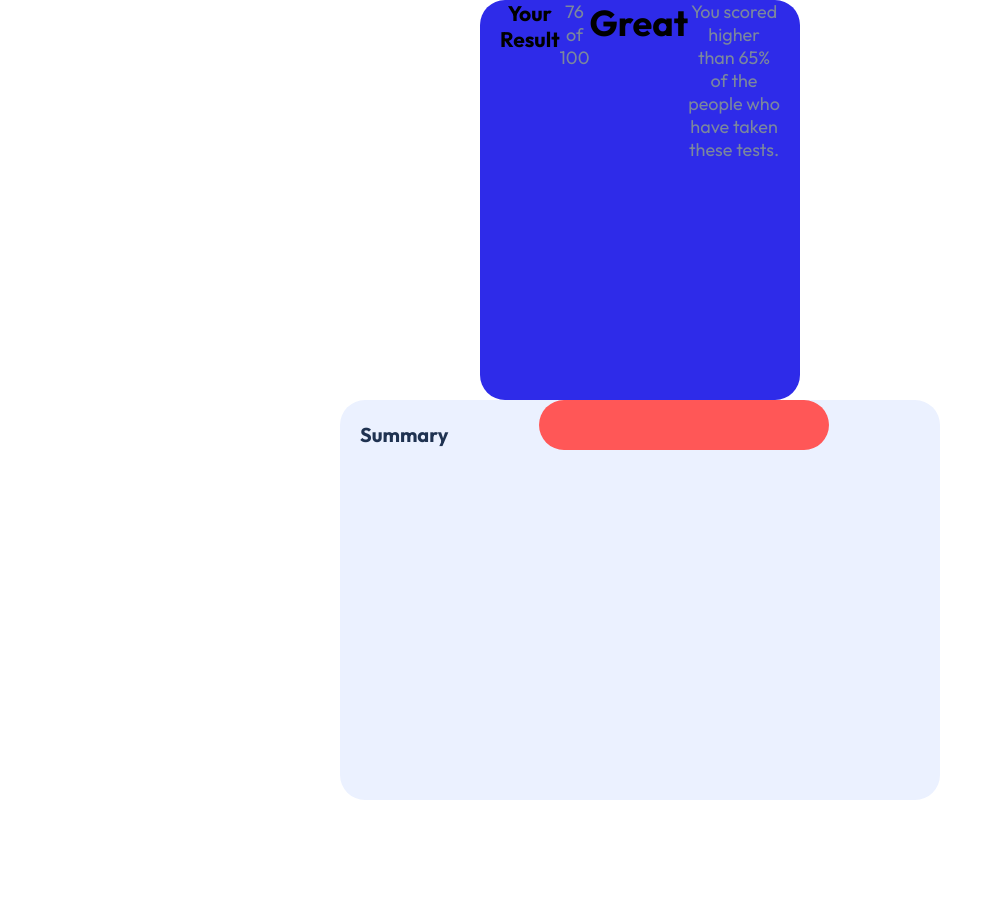
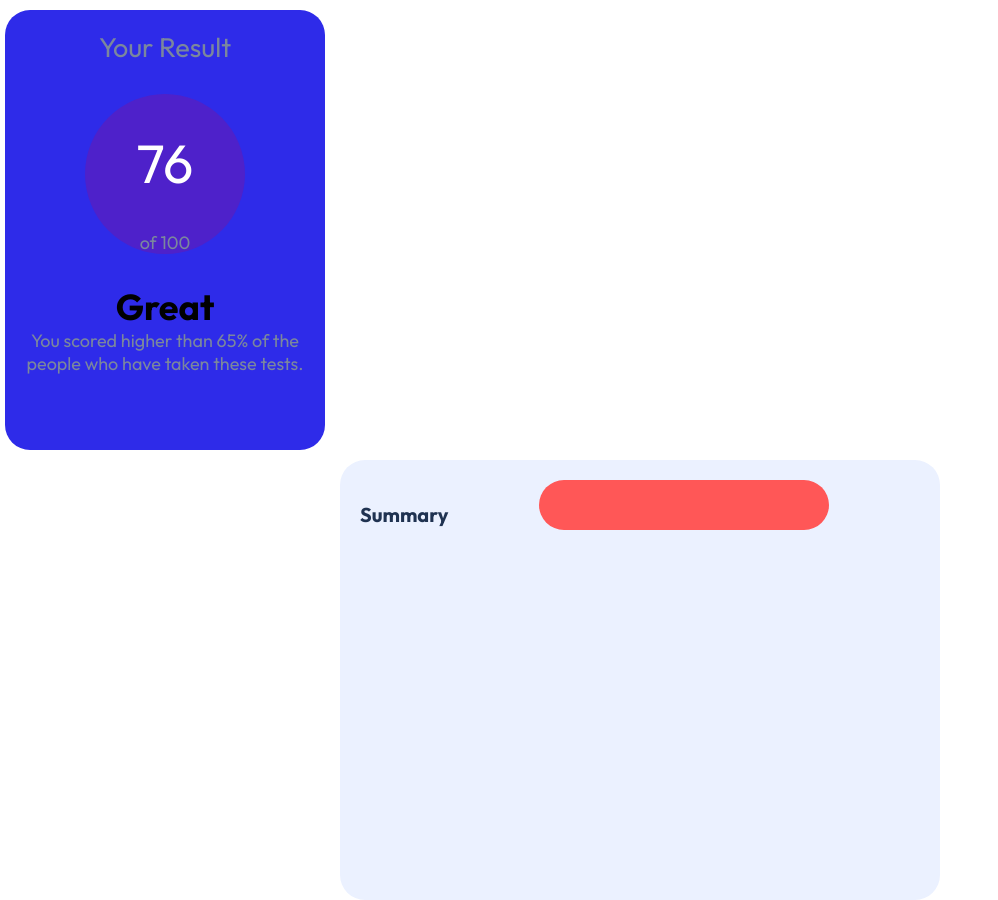
Before and after one commit to zembezn/results-summary-component, a React (Create React App) app: page / in a window 1280 px wide. Shown: the whole page, without its empty margins (0-998 px from the left). Before the commit the page ends 800 px from the top, so only its background shows below. Built offline with nearby package versions, Linux system fonts and the light colour scheme.

Commit message:
revised results container

```diff
--- a/src/App.js
+++ b/src/App.js
@@ -1,6 +1,6 @@
 import GlobalStyles from "./Components/Globalstyle"
 import { Result } from "./Components/Styled/Result.styled";
-import { ContainerRes } from "./Components/Styled/ResultsContainer.styled";
+import { Span, CircleContainer, ContainerRes, Title } from "./Components/Styled/ResultsContainer.styled";
 import { ContainerSum } from "./Components/Styled/SummaryContainer.styled";
 
 
@@ -10,10 +10,13 @@ const App = () => {
       <GlobalStyles />
 
       <ContainerRes>
-        <h3>Your Result</h3>
-        <p>
-          <span>76</span> of 100
-        </p>
+        <Title>Your Result</Title>
+
+          <CircleContainer>
+            <Span>76</Span>
+            of 100
+          </CircleContainer>
+
         <h1>Great</h1>
         <p>You scored higher than 65% of the people who have taken these tests.</p>
       </ContainerRes>
--- a/src/Components/Globalstyle.js
+++ b/src/Components/Globalstyle.js
@@ -11,10 +11,10 @@ body {
     font-family: 'Outfit', sans-serif;
     background-color: hsl(0, 0%, 100%);
     min-height: 100vh;
-    display: flex;
     align-items: center;
     font-size: 18px;
     width: 100%;
+    height: 100%;
     justify-content: center;
 }
 
@@ -38,7 +38,7 @@ h2 {
 
 p {
     color: hsl(220, 15%, 55%);
-    padding-bottom: 16px;
+    padding-bottom: 30px;
     align-items: center;
     justify-content: right;
 }
--- a/src/Components/Styled/ResultsContainer.styled.js
+++ b/src/Components/Styled/ResultsContainer.styled.js
@@ -4,11 +4,40 @@ export const ContainerRes = styled.div`
 width: 280px;
 height: 400px;
 max-width: 100%;
-display: flex;
-padding: 0 20px;
-margin: 0 auto;
+padding: 20px 20px;
+margin: 10px 5px;
 background-color: hsl(241, 81%, 54%);
 border-radius: 25px;
 text-align: center;
+justify-content: center;
+`
 
+export const CircleContainer = styled.div`
+margin: 30px auto;
+border-radius: 50%;
+width: 160px;
+height: 160px;
+background-color: hsla(256, 72%, 46%, 1);
+color: hsl(220, 15%, 55%);
+text-align: center;
+display: flex;
+flex-direction: column;
+align-items: center;
 `
+
+export const Span = styled.h1`
+color: hsl(0, 0%, 100%);
+align-items: center;
+justify-content: center;
+margin: auto;
+font-size: 3em;
+font-weight: lighter;
+`
+export const Title = styled.h1`
+color: hsl(220, 15%, 55%);
+align-items: center;
+justify-content: center;
+margin: auto;
+font-size: 1.5em;
+font-weight: lighter;
+`
--- a/src/Components/Styled/SummaryContainer.styled.js
+++ b/src/Components/Styled/SummaryContainer.styled.js
@@ -5,7 +5,7 @@ width: 560px;
 height: 400px;
 max-width: 100%;
 display: flex;
-padding: 0 20px;
+padding: 20px 20px;
 margin: 0 auto;
 background-color: hsl(221, 100%, 96%);
 border-radius: 25px;
```
